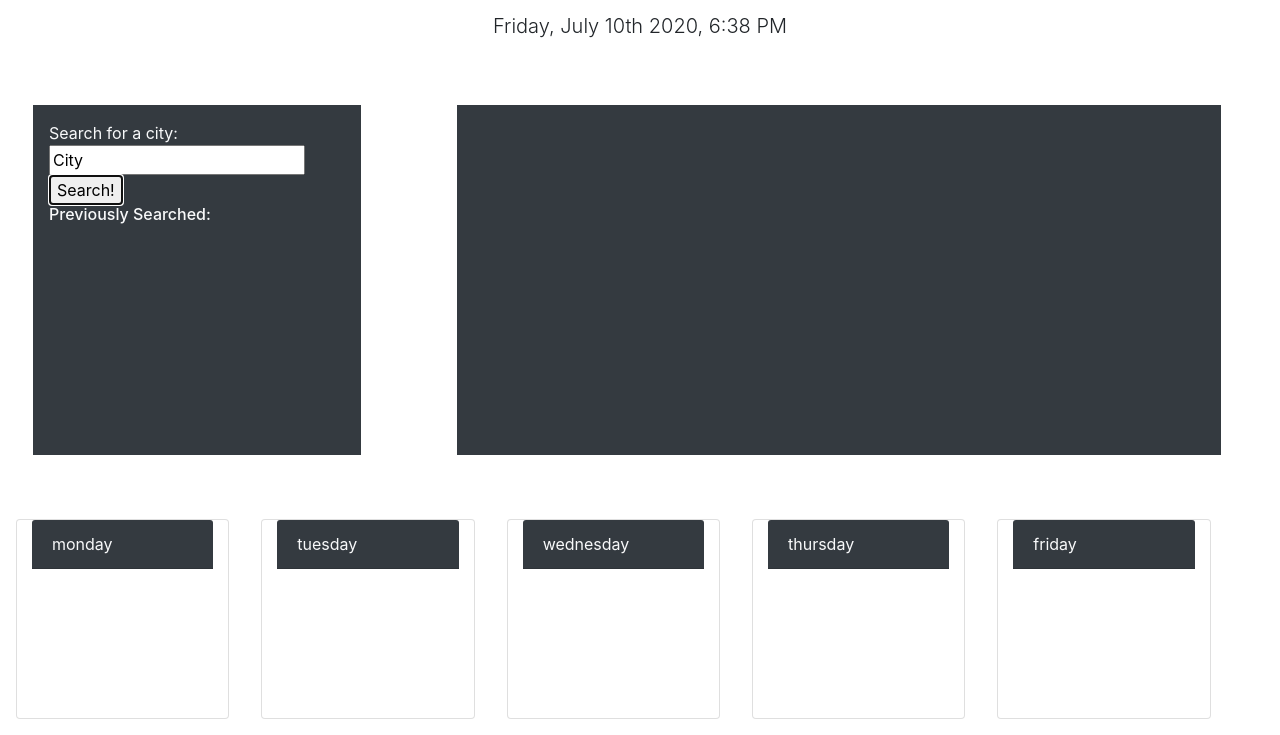
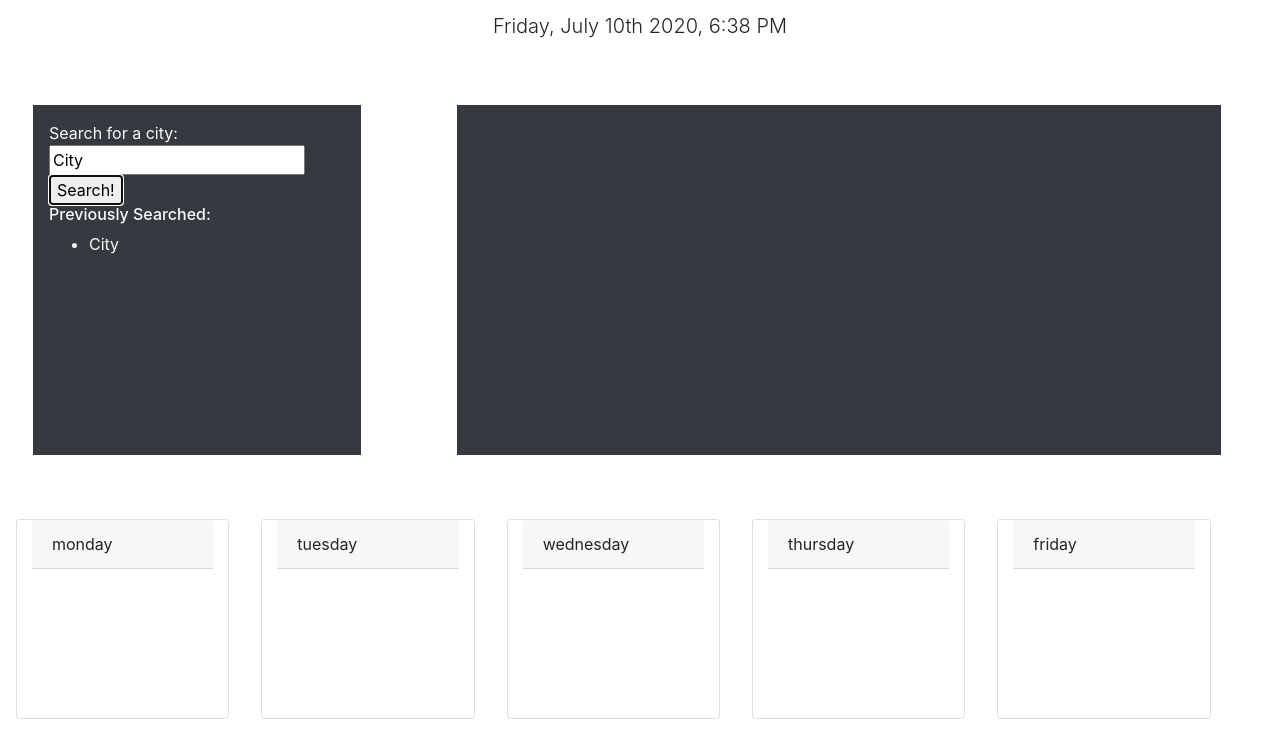
Before and after one commit to melaniegilman/weather-app, a plain HTML site: page index.html in a window 1280 px wide. Both pictures are taken after a click on the button "Search!". Shown: the part 90-825 px from the top of the page. Drawn offline with nearby package versions, Linux system fonts and the light colour scheme; no server answers; a web font is replaced by a local one.

Commit message:
added search functions

```diff
--- a/assets/js/script.js
+++ b/assets/js/script.js
@@ -1,5 +1,7 @@
+const key = "d7de03f041d87b24110dc204b6392170"
 var currentTime = moment().format("dddd MMMM Do YYYY, h:mm a");
 var currentTimeInt = moment().hour();
+
 
 $("#currentDay").text(currentTime);
 const currentDay = document.getElementById('currentDay');
@@ -10,8 +12,41 @@
 function updateTime() {
     const now = moment();
     const humanReadable = now.local().format("dddd, MMMM Do YYYY, h:mm A");
-    console.log(humanReadable);
     currentDay.textContent = humanReadable;
 }
 setInterval(updateTime, 60000);
 updateTime();
+
+
+function getSearchTerm () {
+    var searchTerm = document.querySelector('#searchCity').value
+        cityList(searchTerm)
+        searchFunction(searchTerm)
+}
+
+function cityList (searchTerm) {
+    var listItems = document.createElement("li");
+    //listItems.classList.add()
+    var searchTermText = searchTerm;
+    listItems.textContent = searchTermText;
+    var historyList = document.querySelector(".history");
+    historyList.appendChild(listItems)
+    //call searchFunction here
+    //searchFunction();
+}
+
+function searchFunction () {
+    var searchTerm = document.querySelector('#searchCity').value
+    var apiUrl = "https://api.openweathermap.org/data/2.5/weather?q=" + searchTerm + "&appid=d7de03f041d87b24110dc204b6392170"
+    fetch(apiUrl)
+
+    .then (function (response) {
+        return response.json().then(function(data){
+            console.log(data);
+        })
+    })
+    .then(function (searchTerm) {
+        var responseCityEl = document.querySelector('#searchCity');
+        var search = document.getElementById("#searchCity")
+    })
+}
--- a/index.html
+++ b/index.html
@@ -25,11 +25,14 @@
     <div class="row">
         <div class="searchbox col-12 col-lg-3 bg-dark text-light d-flex flex-column p-4 p-lg-3 m-5">
             <div>Search for a city: <input type="text" id="searchCity" value="City" />
-                <button onclick="searchFunction()">Search!</button>
+                <button onclick="getSearchTerm()">Search!</button>
             </div>
             <!--append child history of previously searched cities-->
             <h6>Previously Searched:<span id="previous-search"></span></h6>
             <div id="history-container" class="list-group col-3">
+                <ul class="history">
+
+                </ul>
             </div>
 
         </div>
@@ -44,27 +47,27 @@
         <div id="forecast-blocks" class="m-0 row">
 
             <div class="card col-12 col-md-6 col-xl-2 mb-3 ">
-                <h8 class="card-header bg-dark text-light">
+                <h8 class="card-header">
                     monday
                 </h8>
             </div>
             <div class="card col-12 col-md-6 col-xl-2 mb-3 ">
-                <h8 class="card-header bg-dark text-light">
+                <h8 class="card-header">
                     tuesday
                 </h8>
             </div>
             <div class="card col-12 col-md-6 col-xl-2 mb-3 ">
-                <h8 class="card-header bg-dark text-light">
+                <h8 class="card-header">
                     wednesday
                 </h8>
             </div>
             <div class="card col-12 col-md-6 col-xl-2 mb-3 ">
-                <h8 class="card-header bg-dark text-light">
+                <h8 class="card-header">
                     thursday
                 </h8>
             </div>
             <div class="card col-12 col-md-6 col-xl-2 mb-3 ">
-                <h8 class="card-header bg-dark text-light">
+                <h8 class="card-header">
                     friday
                 </h8>
             </div>
```
